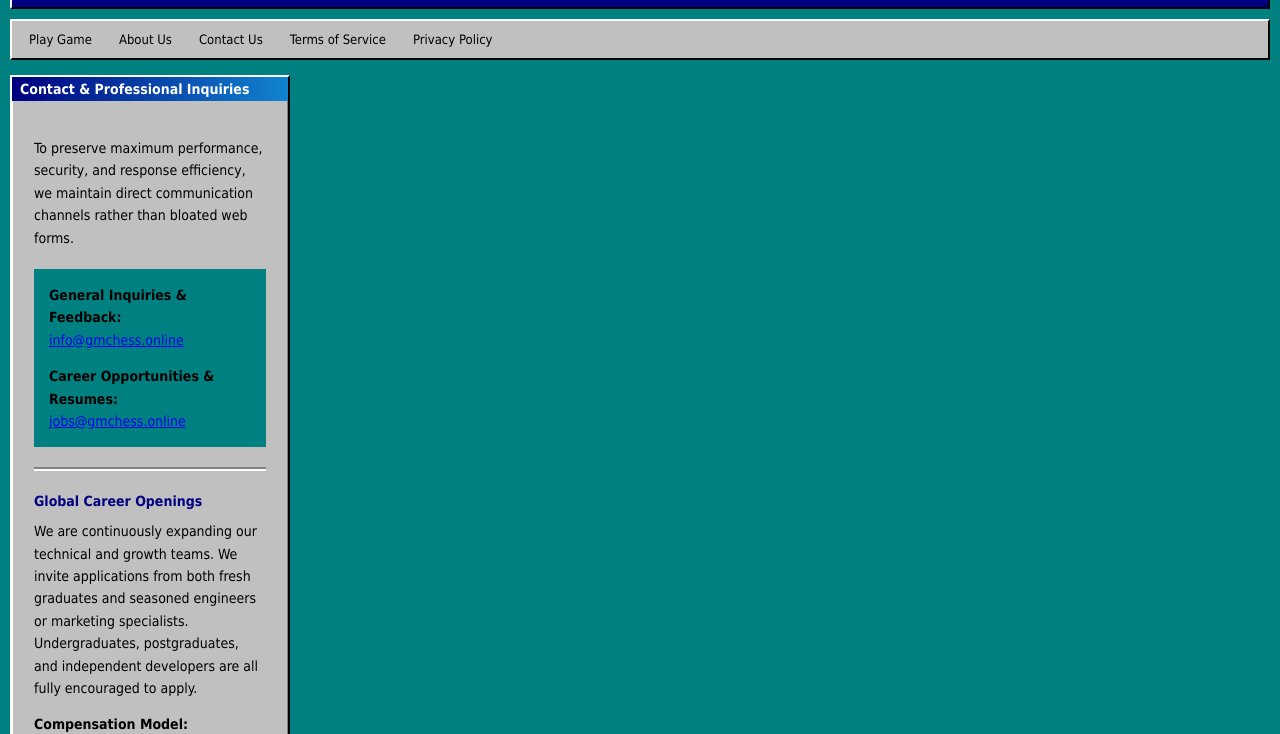
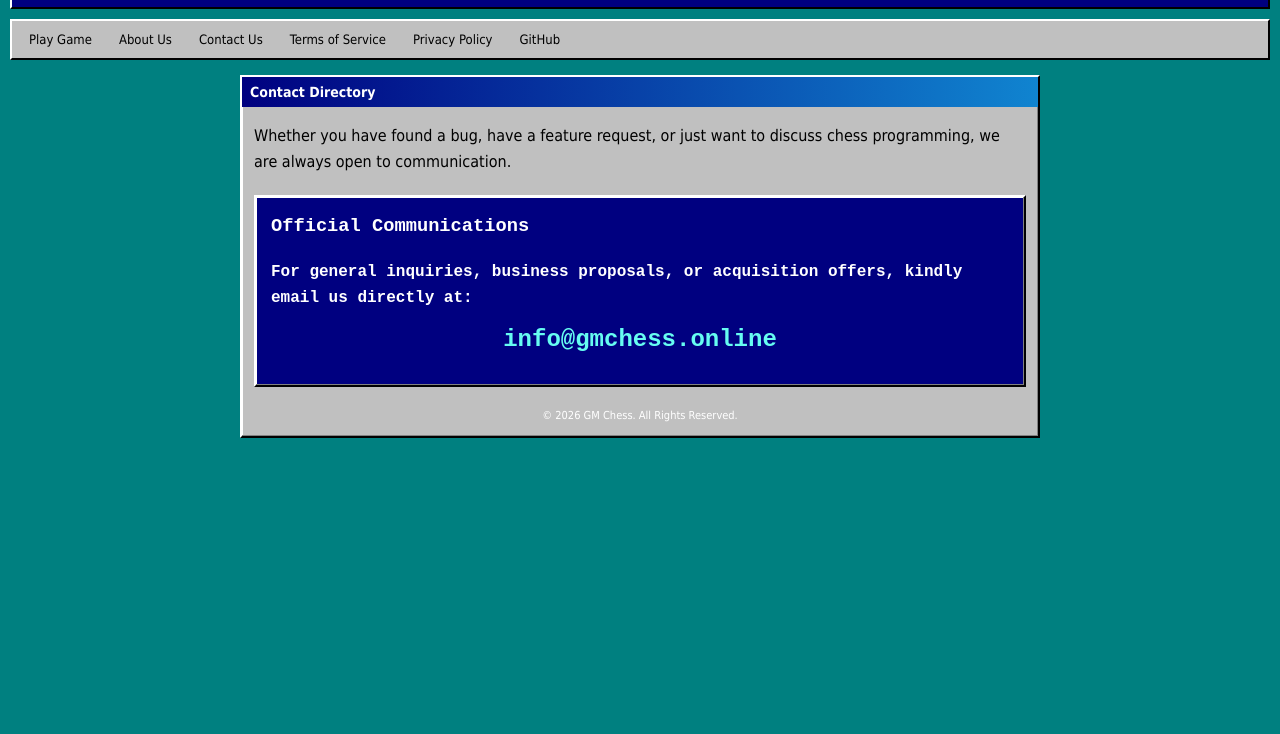
Before and after one commit to freelancedaksh-web/GMChess, a plain HTML site: page contact.html in a window 1280 px wide. Shown: the part 66-800 px from the top of the page. Drawn offline with Linux system fonts and the light colour scheme.

Commit message:
Update contact.html

```diff
--- a/contact.html
+++ b/contact.html
@@ -2,54 +2,43 @@
 <html lang="en">
 <head>
     <meta charset="UTF-8">
-    <meta name="viewport" content="width=device-width, initial-scale=1.0">
+    <meta name="viewport" content="width=device-width, initial-scale=1.0, maximum-scale=1.0, user-scalable=no">
     <title>Contact Us - GM Chess</title>
     <link rel="stylesheet" href="style.css">
 </head>
 <body class="theme-retro">
     <header class="header">
-        <h1>GM Chess</h1>
-        <p>The Ultimate 0-Bug Browser Engine for Blitz Typers & Grandmasters</p>
+        <div class="header-content">
+            <div>
+                <h1>GM Chess</h1>
+                <p>The Ultimate 0-Bug Browser Engine for Blitz Typers & Grandmasters</p>
+            </div>
+        </div>
     </header>
 
+    <!-- Paste Global Nav Bar Here -->
     <nav class="nav-bar">
         <a href="index.html">Play Game</a>
         <a href="about.html">About Us</a>
         <a href="contact.html">Contact Us</a>
         <a href="terms.html">Terms of Service</a>
         <a href="privacy.html">Privacy Policy</a>
+        <a href="https://github.com/YOUR_GITHUB_USERNAME" target="_blank">GitHub</a>
     </nav>
 
-    <main class="main-container" style="justify-content: center;">
-        <section class="panel content-page" style="flex: 1; max-width: 800px;">
-            <h3 class="panel-title">Contact & Professional Inquiries</h3>
+    <main class="panel" style="max-width: 800px; margin: 0 auto; line-height: 1.6;">
+        <h2 class="panel-title">Contact Directory</h2>
 
-            <div style="padding: 10px; line-height: 1.6; font-size: 14px;">
-                <p>To preserve maximum performance, security, and response efficiency, we maintain direct communication channels rather than bloated web forms.</p>
+        <p>Whether you have found a bug, have a feature request, or just want to discuss chess programming, we are always open to communication.</p>
 
-                <div style="background-color: var(--bg-color); border: 2px inset var(--border-color); padding: 15px; margin: 20px 0;">
-                    <p style="margin-top: 0;"><b>General Inquiries & Feedback:</b> <a href="mailto:info@gmchess.online">info@gmchess.online</a></p>
-                    <p style="margin-bottom: 0;"><b>Career Opportunities & Resumes:</b> <a href="mailto:jobs@gmchess.online">jobs@gmchess.online</a></p>
-                </div>
-
-                <hr class="retro-hr">
-
-                <h4 style="margin-bottom: 8px; color: var(--header-bg);">Global Career Openings</h4>
-                <p style="margin-top: 0;">
-                    We are continuously expanding our technical and growth teams. We invite applications from both fresh graduates and seasoned engineers or marketing specialists. Undergraduates, postgraduates, and independent developers are all fully encouraged to apply.
-                </p>
-                <p>
-                    <b>Compensation Model:</b> Competitive packages structured around a combination of equity and direct ad-revenue sharing.
-                </p>
-                <p>
-                    To apply, submit your CV/resume and portfolio details directly to <a href="mailto:jobs@gmchess.online">jobs@gmchess.online</a>.
-                </p>
-            </div>
-        </section>
-    </main>
+        <div class="status-box" style="margin: 20px 0; background: var(--header-bg); color: var(--header-text); text-align: left; padding: 15px;">
+            <h3 style="margin-top: 0;">Official Communications</h3>
+            <p style="margin-bottom: 0;">For general inquiries, business proposals, or <strong>acquisition offers</strong>, kindly email us directly at:</p>
+            <h2 style="margin: 10px 0; text-align: center;"><a href="mailto:info@gmchess.online" style="color: #66fcf1; text-decoration: none;">info@gmchess.online</a></h2>
+        </div>
 
     <footer class="footer">
-        &copy; 2026 GM Chess. Accurate FIDE Move Validation. Stockfish Engine Powered.
+        &copy; 2026 GM Chess. All Rights Reserved.
     </footer>
 </body>
 </html>
```
